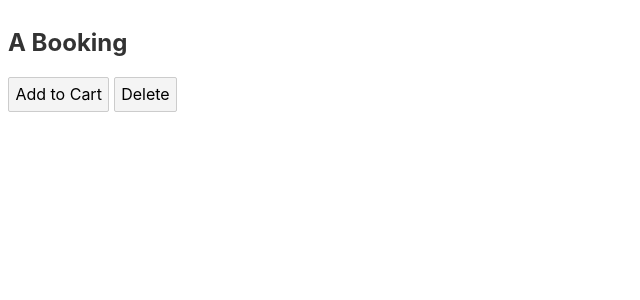
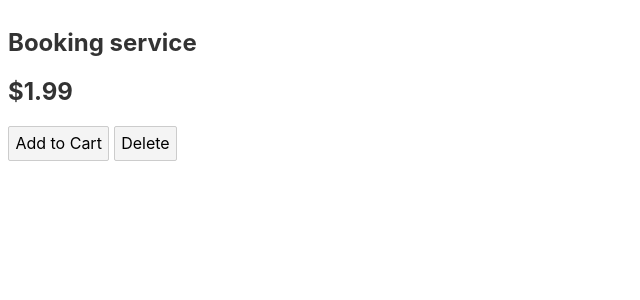
Before and after one commit to W3AI/max-svelte-comp, a Svelte app: page / in a window 1280 px wide. Shown: the top 300 px of the page, without its empty margins (0-640 px from the left). Built offline with nearby package versions, Linux system fonts and the light colour scheme.

Commit message:
added array of services with 1 service in App parent

```diff
--- a/src/App.svelte
+++ b/src/App.svelte
@@ -1,15 +1,26 @@
 <script>
   import Service from "./Service.svelte";
 
+  let services = [
+    {
+      id: "s1",
+      title: "Booking service",
+      price: 1.99
+    }
+  ];
+
   function addToCart(event) {
-      console.log(event.detail);
+    console.log(event.detail);
   }
-    function deleteService(event) {
-      console.log(event.detail);
+  function deleteService(event) {
+    console.log(event.detail);
   }
 </script>
 
+{#each services as service}
 <Service
-  serviceTitle="A Booking"
+  title={service.title}
+  price={service.price}
   on:add-to-cart={addToCart}
   on:delete={deleteService} />
+{/each}
--- a/src/Service.svelte
+++ b/src/Service.svelte
@@ -1,7 +1,8 @@
 <script>
     import { createEventDispatcher } from 'svelte';
 
-    export let serviceTitle;
+    export let title;
+    export let price;
 
     const dispatch = createEventDispatcher();
 
@@ -11,7 +12,8 @@
 </script>
 
 <article>
-    <h1>{serviceTitle}</h1>
+    <h1>{title}</h1>
+    <h2>${price}</h2>
     <button on:click="{addToCart}">Add to Cart</button>
     <button on:click="{() => {dispatch('delete', 's1')}}">Delete</button>
 </article>
```
